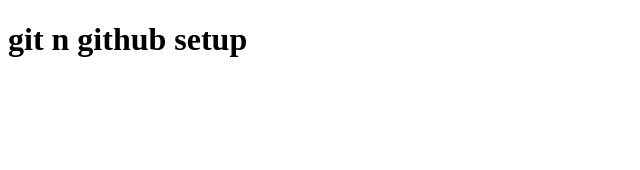
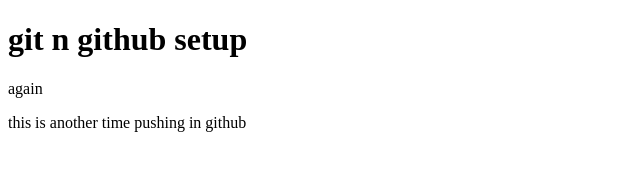
Before and after one commit to uchihaNayeem/nayeems-first-website, a plain HTML site: page index.html in a window 1280 px wide. Shown: the whole page, without its empty margins (0-640 px from the left). Drawn offline with Linux system fonts and the light colour scheme.

Commit message:
first ever commit

```diff
--- a/index.html
+++ b/index.html
@@ -8,6 +8,8 @@
 <body>
 
   <h1>git n github setup</h1>
+  <p>again</p>
+  <p>this is another time pushing in github</p>
 
 </body>
 </html>
```
